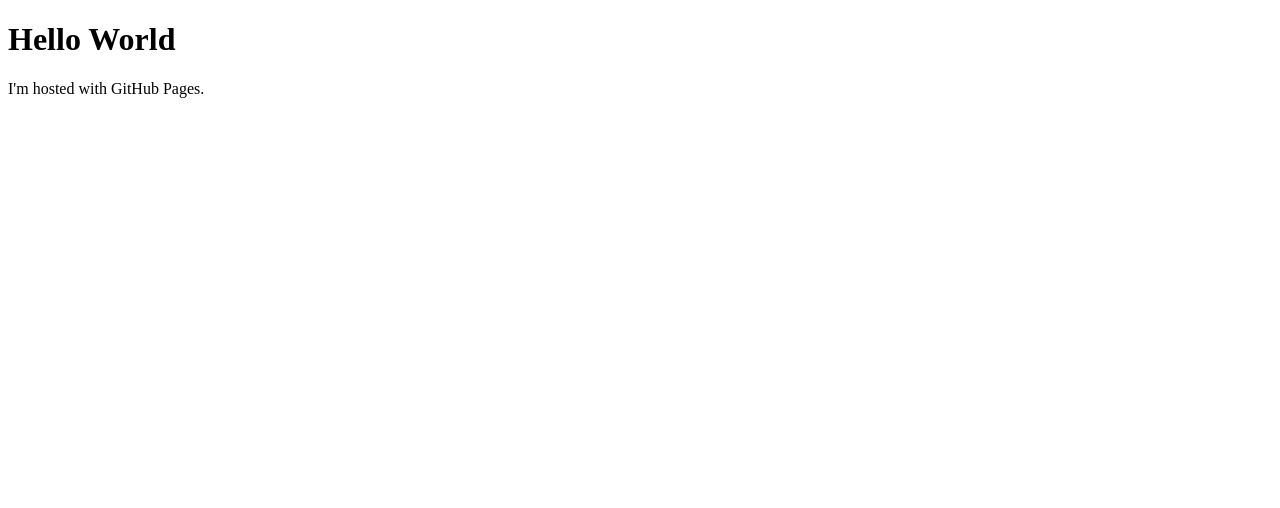
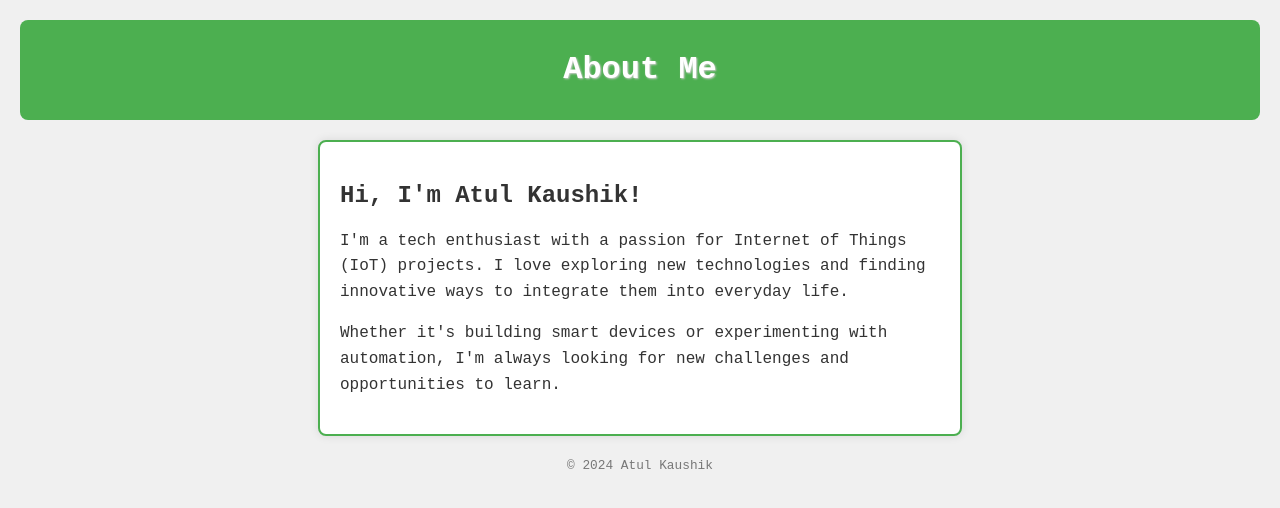
Before and after one commit to kaushikatul/atulkaushik.github.io, a plain HTML site: page index.html in a window 1280 px wide. Drawn offline with Linux system fonts and the light colour scheme.

Commit message:
Update index.html

```diff
--- a/index.html
+++ b/index.html
@@ -1,7 +1,59 @@
 <!DOCTYPE html>
-<html>
+<html lang="en">
+<head>
+    <meta charset="UTF-8">
+    <meta name="viewport" content="width=device-width, initial-scale=1.0">
+    <title>About Me - Atul Kaushik</title>
+    <style>
+        body {
+            background-color: #f0f0f0;
+            font-family: 'Courier New', Courier, monospace;
+            color: #333;
+            margin: 0;
+            padding: 20px;
+        }
+        header {
+            text-align: center;
+            background-color: #4caf50;
+            color: white;
+            padding: 10px;
+            border-radius: 8px;
+        }
+        .container {
+            background-color: #fff;
+            border: 2px solid #4caf50;
+            border-radius: 8px;
+            padding: 20px;
+            max-width: 600px;
+            margin: 20px auto;
+            box-shadow: 0 0 10px rgba(0, 0, 0, 0.1);
+        }
+        h1 {
+            font-size: 2em;
+            text-shadow: 1px 1px 2px #ccc;
+        }
+        p {
+            line-height: 1.6;
+        }
+        footer {
+            text-align: center;
+            margin-top: 20px;
+            font-size: 0.8em;
+            color: #777;
+        }
+    </style>
+</head>
 <body>
-<h1>Hello World</h1>
-<p>I'm hosted with GitHub Pages.</p>
+    <header>
+        <h1>About Me</h1>
+    </header>
+    <div class="container">
+        <h2>Hi, I'm Atul Kaushik!</h2>
+        <p>I'm a tech enthusiast with a passion for Internet of Things (IoT) projects. I love exploring new technologies and finding innovative ways to integrate them into everyday life.</p>
+        <p>Whether it's building smart devices or experimenting with automation, I'm always looking for new challenges and opportunities to learn.</p>
+    </div>
+    <footer>
+        <p>© 2024 Atul Kaushik</p>
+    </footer>
 </body>
 </html>
```
